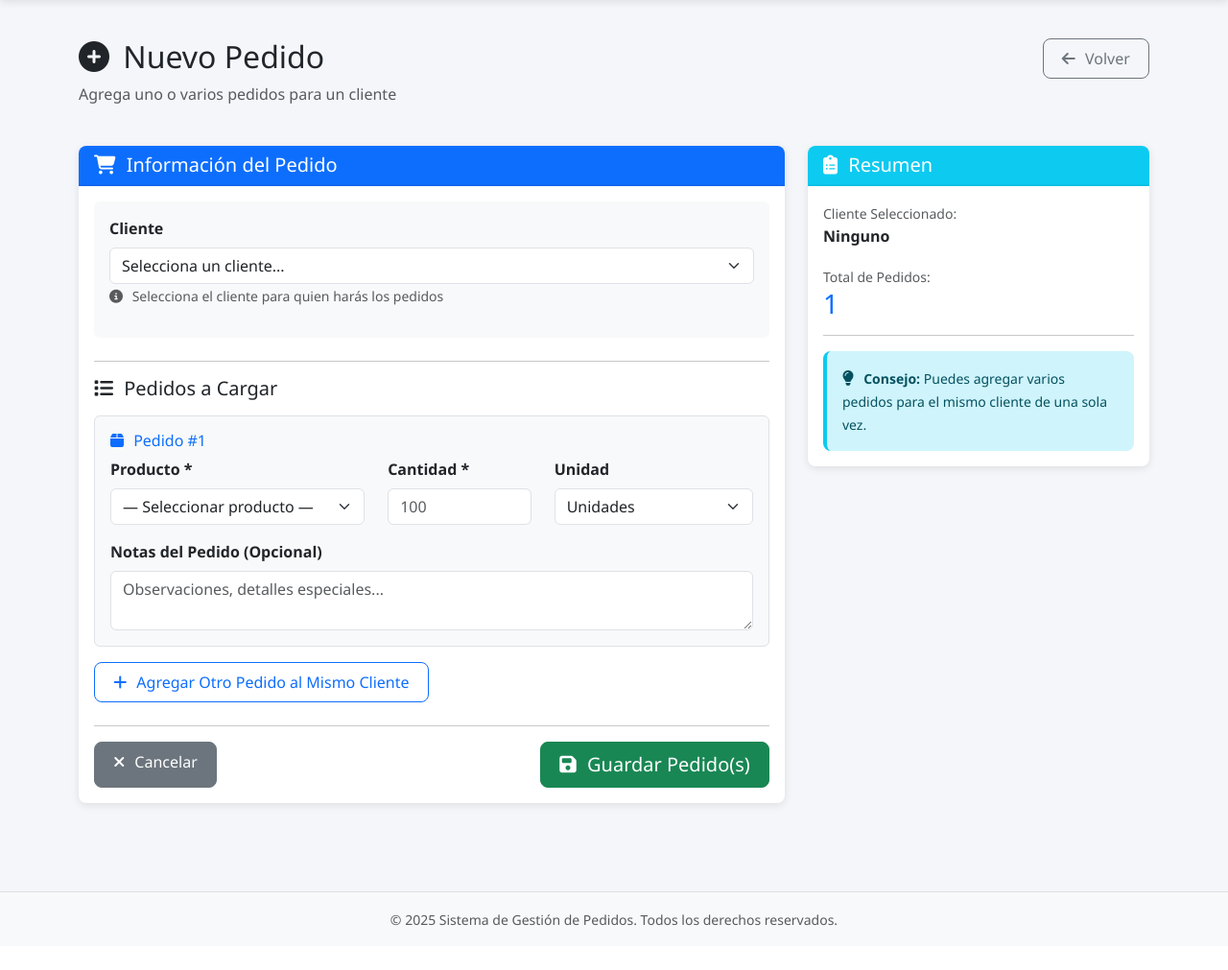
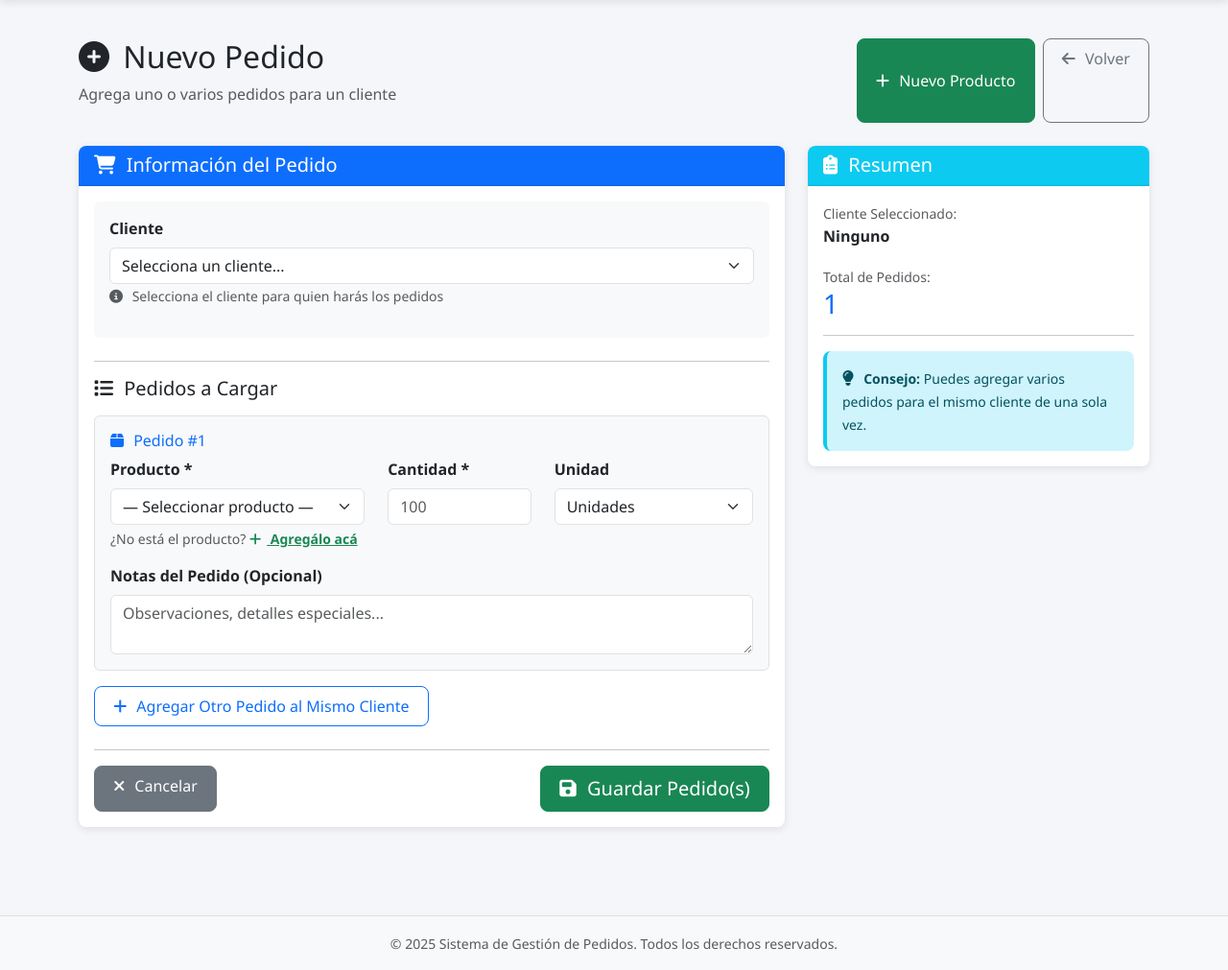
Before and after one commit to Sandeje96/gestion_pedidos, a Flask app: page /ventas/pedido/nuevo in a window 1280 px wide. Shown: the part 58-1069 px from the top of the page at 96% size. Before the commit the page ends 1023 px from the top, so only its background shows below. Run offline with Flask 3, Linux system fonts and the light colour scheme; the visitor is signed in with stand-in values (Sample User, id 1); data that the repository does not hold is empty; some libraries are stand-ins or nearby versions.

Commit message:
feat: vendedor puede agregar productos al catalogo desde el formulario de pedidos

```diff
--- a/app/routes/ventas.py
+++ b/app/routes/ventas.py
@@ -604,3 +604,40 @@ def api_productos():
     return jsonify({
         'productos': [p.to_dict() for p in productos]
     })
+
+
+@ventas_bp.route('/productos/nuevo', methods=['POST'])
+@vendedor_requerido
+def nuevo_producto():
+    """
+    Agregar un nuevo producto al catálogo desde el panel de ventas.
+    Redirige de vuelta al formulario de nuevo pedido.
+    """
+    nombre = request.form.get('nombre', '').strip()
+    unidad = request.form.get('unidad', '').strip()
+    descripcion = request.form.get('descripcion', '').strip() or None
+
+    if not nombre:
+        flash('El nombre del producto es obligatorio.', 'danger')
+        return redirect(url_for('ventas.nuevo_pedido'))
+
+    # Verificar que no exista ya
+    existente = Producto.query.filter(
+        func.lower(Producto.nombre) == nombre.lower()
+    ).first()
+    if existente:
+        flash(f'Ya existe un producto con el nombre "{existente.nombre}".', 'warning')
+        return redirect(url_for('ventas.nuevo_pedido'))
+
+    nuevo = Producto(
+        nombre=nombre,
+        unidad=unidad if unidad else None,
+        descripcion=descripcion,
+        disponible=True,
+        stock_actual=0
+    )
+    db.session.add(nuevo)
+    db.session.commit()
+
+    flash(f'✅ Producto "{nombre}" agregado al catálogo. Ya podés seleccionarlo en el pedido.', 'success')
+    return redirect(url_for('ventas.nuevo_pedido'))
--- a/app/templates/ventas/pedido_form.html
+++ b/app/templates/ventas/pedido_form.html
@@ -1,12 +1,57 @@
 {% extends "base.html" %}
 
 {% block content %}
+
+<!-- MODAL AGREGAR NUEVO PRODUCTO -->
+<div class="modal fade" id="modalNuevoProducto" tabindex="-1">
+    <div class="modal-dialog modal-dialog-centered">
+        <div class="modal-content border-0 shadow">
+            <div class="modal-header text-white" style="background: linear-gradient(135deg, #198754, #145a32);">
+                <h5 class="modal-title">
+                    <i class="fas fa-plus-circle"></i> Agregar Producto al Catálogo
+                </h5>
+                <button type="button" class="btn-close btn-close-white" data-bs-dismiss="modal"></button>
+            </div>
+            <div class="modal-body">
+                <form method="POST" action="{{ url_for('ventas.nuevo_producto') }}">
+                    <div class="mb-3">
+                        <label class="form-label fw-semibold"><i class="fas fa-tag"></i> Nombre del Producto *</label>
+                        <input type="text" name="nombre" class="form-control form-control-lg"
+                               placeholder="Ej: Mekasil, Shampoo 2en1..." required autofocus>
+                        <div class="form-text">Este nombre aparece en el selector de pedidos y en producción de fábrica.</div>
+                    </div>
+                    <div class="mb-3">
+                        <label class="form-label fw-semibold"><i class="fas fa-ruler"></i> Unidad habitual</label>
+                        <select name="unidad" class="form-select">
+                            <option value="litros">Litros</option>
+                            <option value="kg">Kilogramos (kg)</option>
+                            <option value="unidades">Unidades</option>
+                            <option value="">Sin unidad predefinida</option>
+                        </select>
+                    </div>
+                    <div class="mb-3">
+                        <label class="form-label fw-semibold"><i class="fas fa-info-circle"></i> Descripción <small class="text-muted">(opcional)</small></label>
+                        <input type="text" name="descripcion" class="form-control" placeholder="Descripción breve...">
+                    </div>
+                    <button type="submit" class="btn btn-success w-100 btn-lg">
+                        <i class="fas fa-save"></i> Guardar Producto
+                    </button>
+                </form>
+            </div>
+        </div>
+    </div>
+</div>
 <div class="row mb-4">
     <div class="col">
         <h2><i class="fas fa-plus-circle"></i> Nuevo Pedido</h2>
         <p class="text-muted">Agrega uno o varios pedidos para un cliente</p>
     </div>
-    <div class="col-auto">
+    <div class="col-auto d-flex gap-2">
+        <button type="button" class="btn btn-success"
+                data-bs-toggle="modal" data-bs-target="#modalNuevoProducto"
+                title="Agregar nuevo producto al catálogo">
+            <i class="fas fa-plus"></i> Nuevo Producto
+        </button>
         <a href="{{ url_for('ventas.dashboard') }}" class="btn btn-outline-secondary">
             <i class="fas fa-arrow-left"></i> Volver
         </a>
@@ -88,6 +133,13 @@
                                             <option value="{{ p.id }}">{{ p.nombre }}{% if p.unidad %} ({{ p.unidad }}){% endif %}</option>
                                             {% endfor %}
                                         </select>
+                                        <div class="form-text">
+                                            ¿No está el producto?
+                                            <a href="#" class="text-success fw-semibold"
+                                               data-bs-toggle="modal" data-bs-target="#modalNuevoProducto">
+                                                <i class="fas fa-plus"></i> Agregálo acá
+                                            </a>
+                                        </div>
                                         {# campo oculto para retrocompatibilidad #}
                                         <input type="hidden" name="productos[]" value="">
                                     </div>
```
